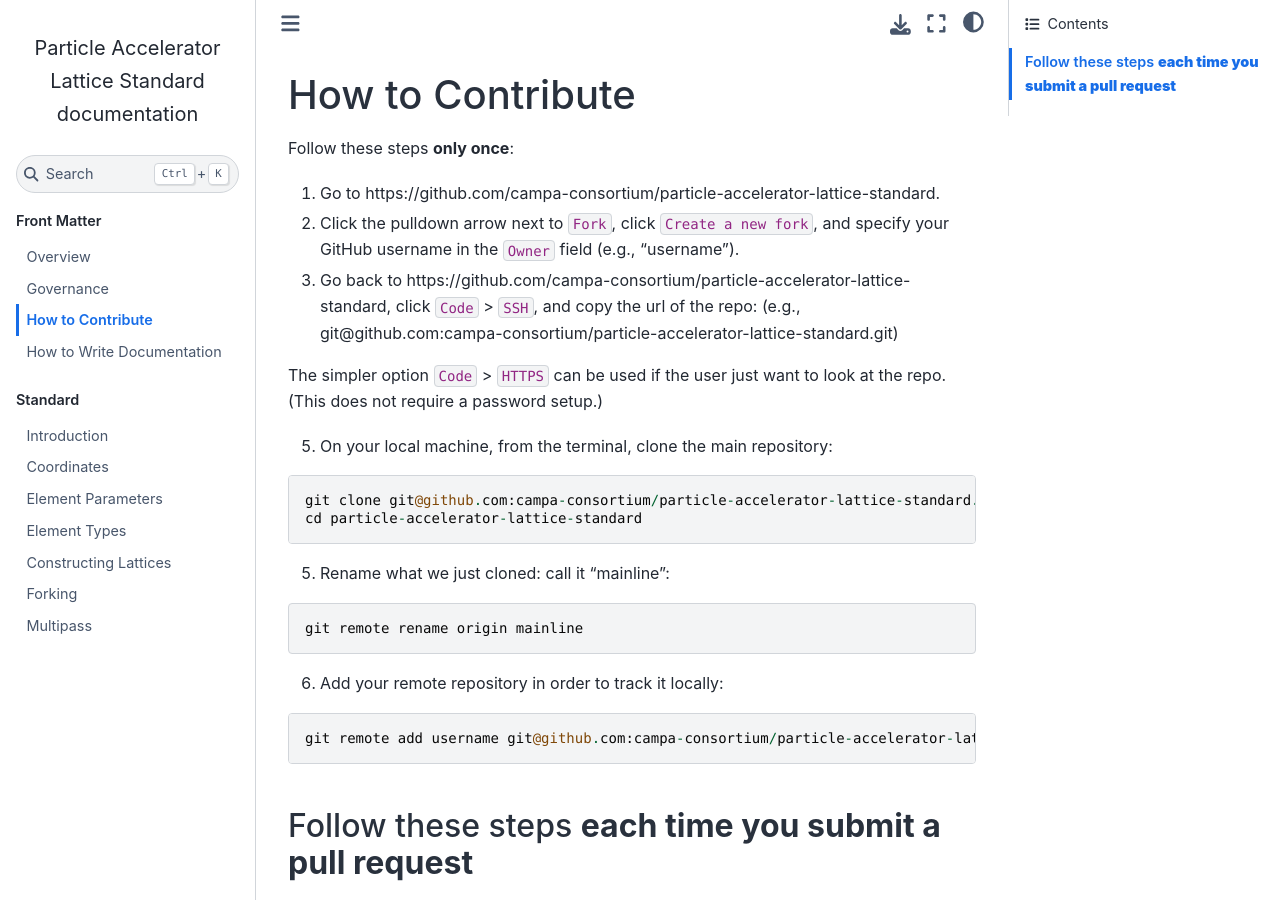
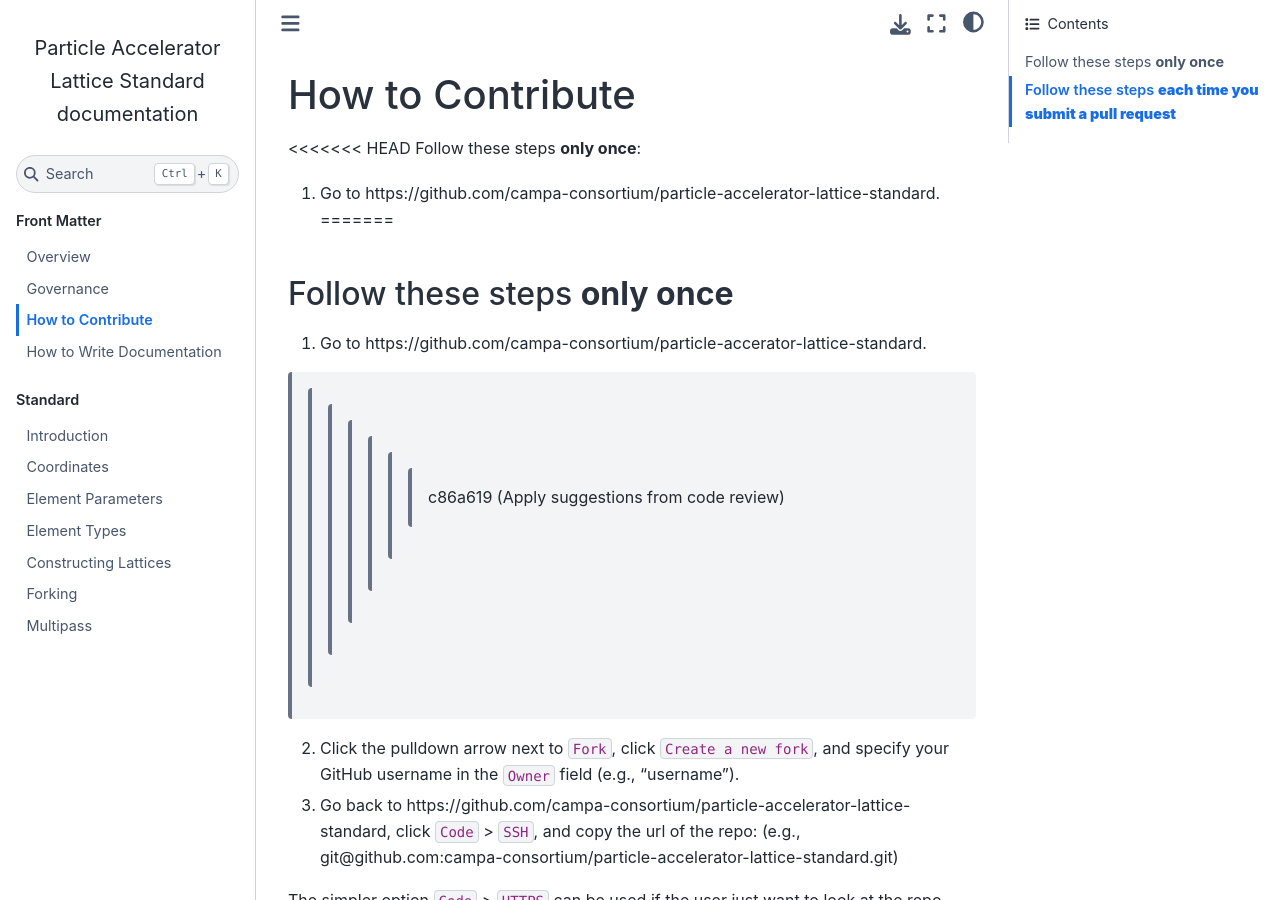
Before and after one commit to campa-consortium/lattice-standard, a Sphinx documentation site: the page built from source/contributing.md, in a window 1280 px wide and 900 px high. Built offline with Sphinx 7.4.7 and the Sphinx Book theme 1.1.4, drawn with Linux system fonts in a browser that asks for light colours.

Commit message:
Rebased contributing.md

```diff
--- a/source/contributing.md
+++ b/source/contributing.md
@@ -1,7 +1,13 @@
 # How to Contribute
 
+<<<<<<< HEAD
 Follow these steps **only once**:
 1. Go to https://github.com/campa-consortium/particle-accelerator-lattice-standard.
+=======
+## Follow these steps **only once**
+
+1. Go to https://github.com/campa-consortium/particle-accerator-lattice-standard.
+>>>>>>> c86a619 (Apply suggestions from code review)
 
 2. Click the pulldown arrow next to `Fork`, click `Create a new fork`, and specify your GitHub username in the `Owner` field (e.g., "username").
 
```
Also changed, not shown: other parts of source/contributing.md (+1 -1 lines).
